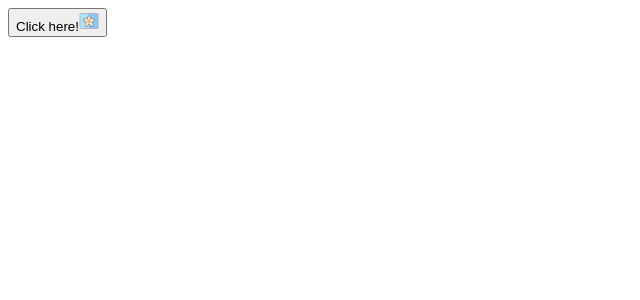
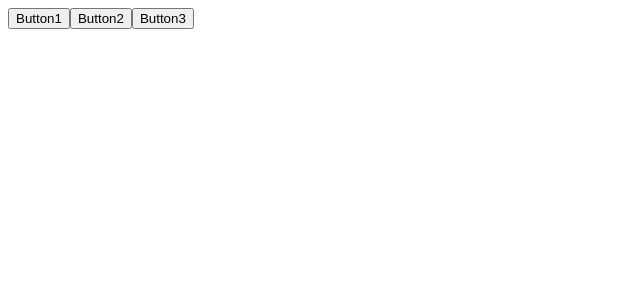
Before and after one commit to monica-lucaci/develhope-react, a React (Vite) app in the folder my-app/: page / in a window 1280 px wide. Shown: the top 300 px of the page, without its empty margins (0-640 px from the left). Built offline with nearby package versions, Linux system fonts and the light colour scheme.

Commit message:
MultiButton component

```diff
--- a/my-app/src/App.jsx
+++ b/my-app/src/App.jsx
@@ -1,10 +1,11 @@
 // import AlertClock from "./AlertClock";
 // import Clock from "./Clock";
-import MouseClicker from "./MouseClicker";
+// import MouseClicker from "./MouseClicker";
 // import Counter from "./Counter";
 // import Hello from "./Hello";
 // import Message from "./Message";
 // import Welcome from "./Welcome";
+import Multibutton from "./Multibutton";
 
 const App = () => {
   // const age = 3;
@@ -22,7 +23,8 @@ const App = () => {
       <AlertClock onButtonClick={handleShowAlert} />
       <Counter initialValue={0} incrementAmount={2} decrementAmount={5}/> */}
       {/* <Clock /> */}
-      <MouseClicker />
+      {/* <MouseClicker /> */}
+      <Multibutton />
     </div>
   );
 };
--- /dev/null
+++ b/my-app/src/Multibutton.jsx
@@ -0,0 +1,20 @@
+const Multibutton = () => {
+  const handleClickButton = (event) => {
+    console.log(event.target.name);
+  };
+  return (
+    <>
+      <button name="one" onClick={handleClickButton}>
+        Button1
+      </button>
+      <button name="two" onClick={handleClickButton}>
+        Button2
+      </button>
+      <button name="three" onClick={handleClickButton}>
+        Button3
+      </button>
+    </>
+  );
+};
+
+export default Multibutton;
```
